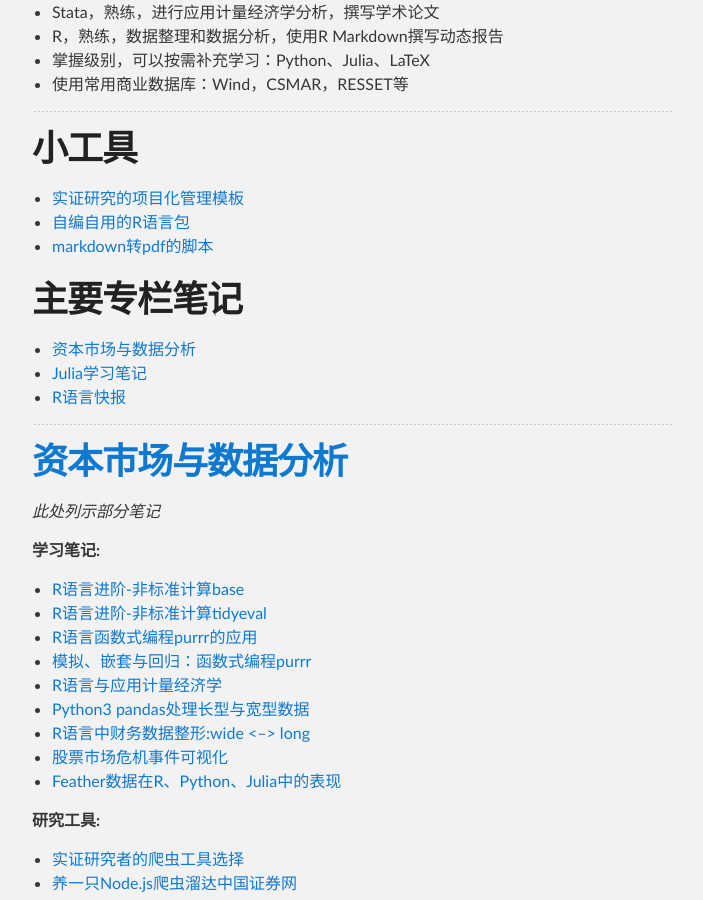
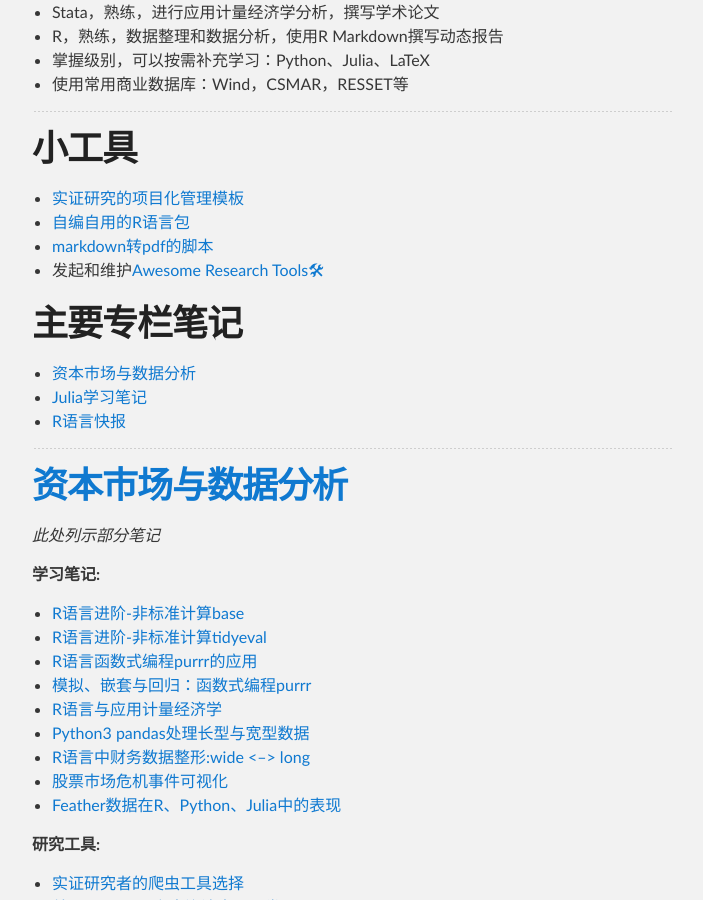
Before and after one commit to ChengJun90/chengjun90.github.io, a Jekyll site: the page built from index.md, in a window 1280 px wide and 900 px high, scrolled down 510 px. Shown: the whole window, without its empty margins (288-991 px from the left). Built offline with Jekyll 4.4.1, drawn with Linux system fonts in a browser that asks for light colours; our own code applies the rules of GitHub Pages for plain Markdown files.

Commit message:
Update index.md

```diff
--- a/index.md
+++ b/index.md
@@ -22,6 +22,7 @@ layout: default
 - [实证研究的项目化管理模板](https://github.com/chengjun90/empty-project)
 - [自编自用的R语言包](https://github.com/chengjun90/tidydata)
 - [markdown转pdf的脚本](https://github.com/chengjun90/markdown2pdf)
+- 发起和维护[Awesome Research Tools🛠](https://cheng-jun.gitbooks.io/awesome-research-tools/content/)
 
 # 主要专栏笔记
 - [资本市场与数据分析](https://zhuanlan.zhihu.com/staranalysts)
```
